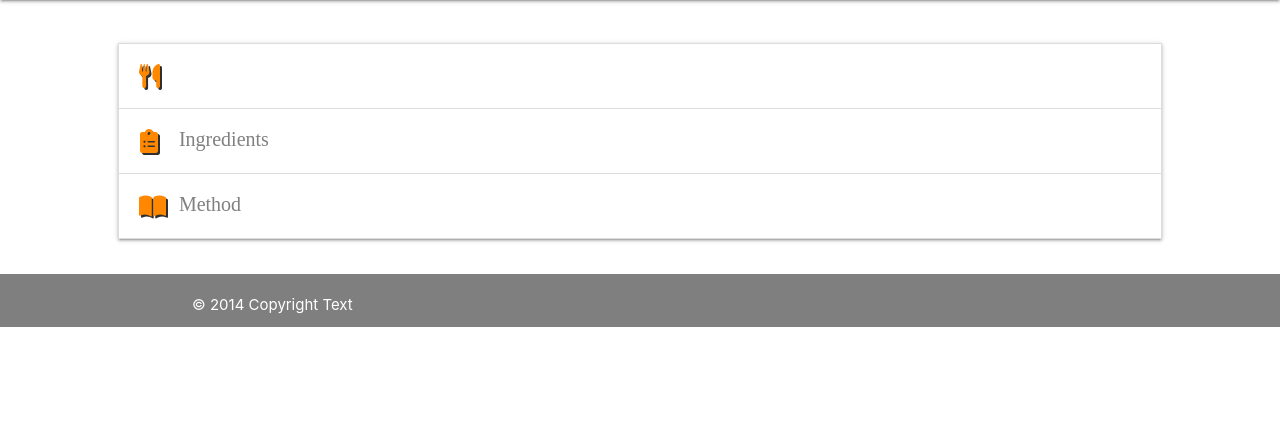
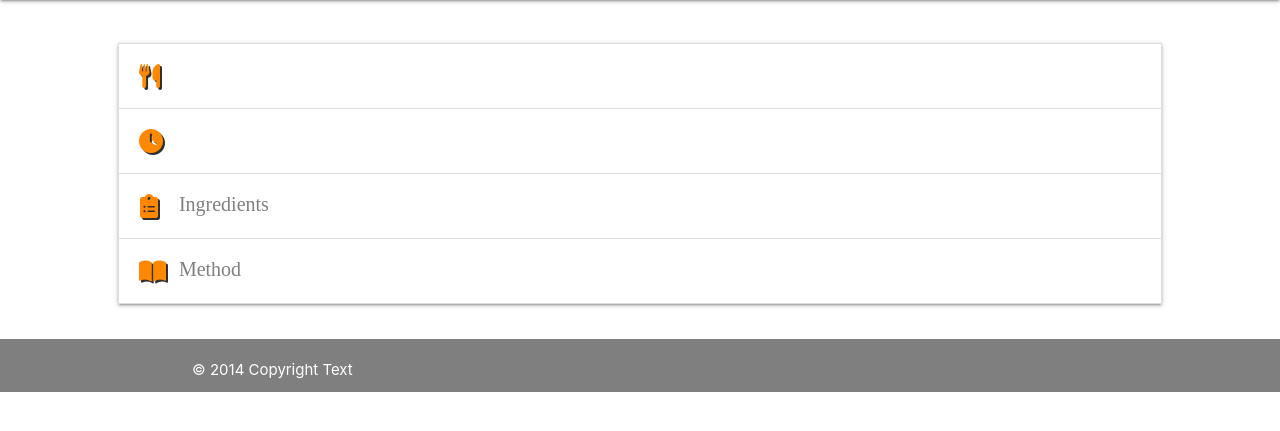
Before and after one commit to elliemcavoy/my-indian-recipebook, a Flask app: template templates/favourite_recipecard.html in a window 1280 px wide. Shown: the part 64-495 px from the top of the page. Run offline with Flask 2, Linux system fonts and the light colour scheme; the template is opened without the code that fills it, so the values that code supplies are empty; some libraries are stand-ins or nearby versions; some web fonts are replaced.

Commit message:
Time is now being parsed on the favourites recipecard

```diff
--- a/app.py
+++ b/app.py
@@ -191,6 +191,7 @@ def add_favourites(recipe):
     name=recipe.get("name")
     ingredients=recipe.get("ingredients")
     method=recipe.get("method")
+    time= recipe.get("time")
     image=recipe.get("image")
 
     if request.method == "POST":
@@ -200,6 +201,7 @@ def add_favourites(recipe):
             "ingredients": ingredients,
             "method": method,
             "image": image,
+            "time": time,
             "added_by": session["user"]
         }
         mongo.db.favourites.insert_one(favourite)
--- a/templates/favourite_recipecard.html
+++ b/templates/favourite_recipecard.html
@@ -6,6 +6,9 @@
   <ul class="collapsible page-text">
     <li>
       <div class="collapsible-header"><i class="fas fa-utensils"></i>{{ favourite.meal_type_name }}</div>
+    </li>
+    <li>
+      <div class="collapsible-header"><i class="fas fa-clock"></i>{{ favourite.time }}</div>
     </li>
     <li>
       <div class="collapsible-header"><i class="fas fa-clipboard-list"></i>Ingredients</div>
```
